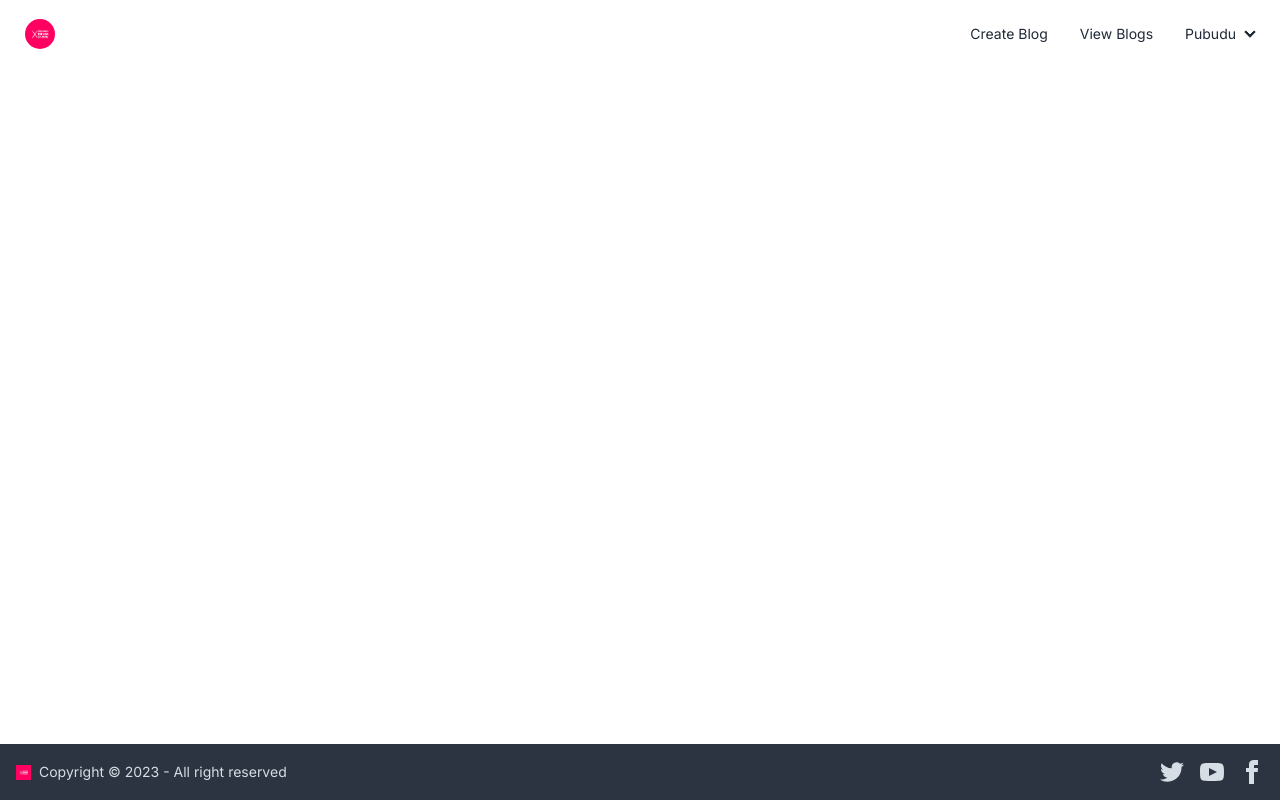
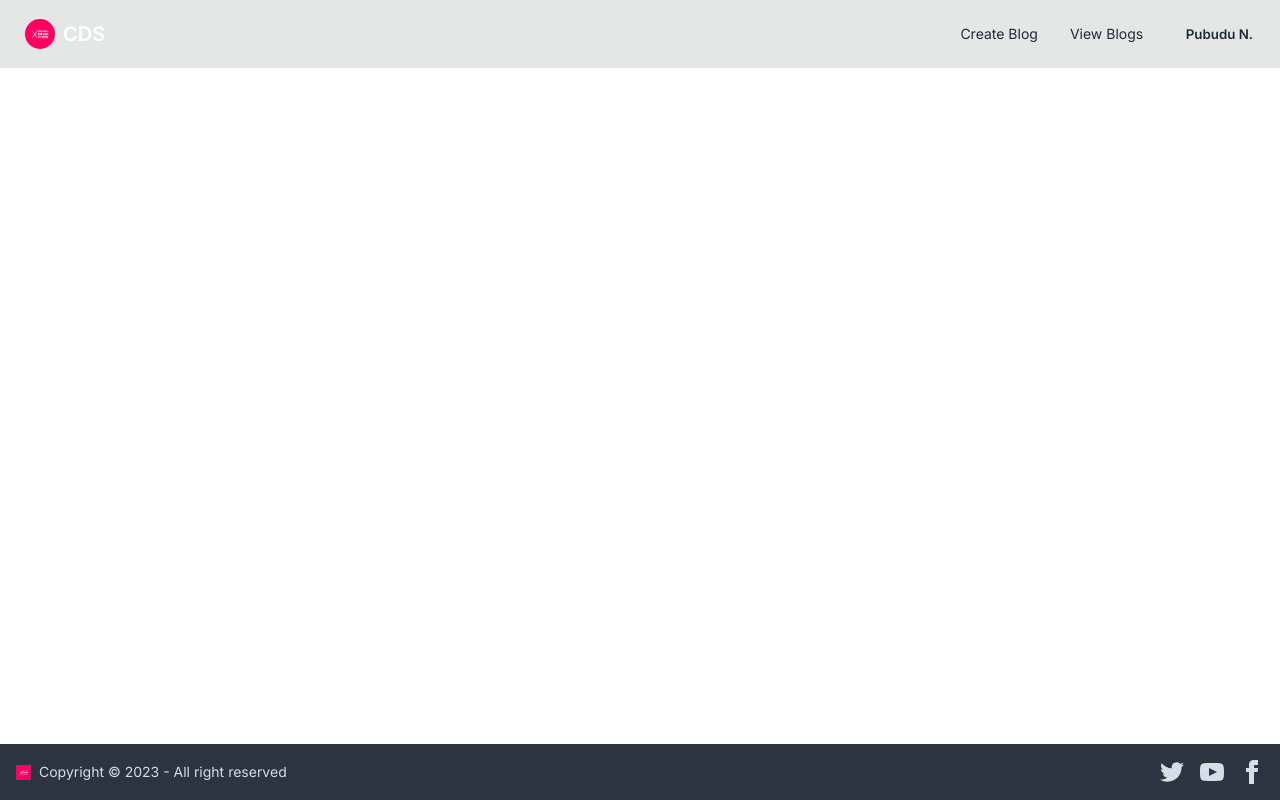
Before and after one commit to Yasith-Heshan/Colombo_Drum_School, a Next.js app: page / in a window 1280 px wide. Built offline with nearby package versions, Linux system fonts and the light colour scheme.

Commit message:
Navigation bar fix

```diff
--- a/app/components/NavBar/NavBar.jsx
+++ b/app/components/NavBar/NavBar.jsx
@@ -6,7 +6,7 @@ import {usePathname} from "next/navigation";
 import PageLink from "@/app/components/NavBar/PageLink";
 import Image from "next/image";
 
-const NavBar = () => {
+const NavBar = ({children}) => {
     const pathname = usePathname();
     const pages = {
         'Create Blog': '/create_blog',
@@ -20,36 +20,111 @@ const NavBar = () => {
     }, [pathname])
     const [homePageColor, setHomePageColor] = useState('text-gray-400');
     return (
-        <div className="navbar bg-base-100">
+        <>
+            {/*<div className="sm:navbar bg-base-100">*/}
+            {/*    <div className="flex-1">*/}
+            {/*        <div className={'btn btn-ghost'}>*/}
+            {/*            <Image className={'rounded-full'} src={'/logo.jpg'} alt={'logo'} width={30} height={30}/>*/}
+            {/*            <Link href={'/'} className={`${homePageColor}  text-xl`}>CDS</Link>*/}
+            {/*        </div>*/}
+            {/*    </div>*/}
+            {/*    <div className="flex-none">*/}
+            {/*        <ul className="menu menu-horizontal px-1">*/}
+            {/*            {*/}
+            {/*                Object.keys(pages).map(*/}
+            {/*                    (title, index) => (*/}
+            {/*                        <PageLink key={index} pages={pages} title={title} index={index}*/}
+            {/*                                  pathname={pathname}/>*/}
+            {/*                    )*/}
+            {/*                )*/}
+            {/*            }*/}
+            {/*            <li>*/}
+            {/*                <details>*/}
+            {/*                    <summary>*/}
+            {/*                        Pubudu*/}
+            {/*                    </summary>*/}
+            {/*                    <ul className="p-2 bg-base-100 rounded-t-none">*/}
+            {/*                        <li><a>Create Student User</a></li>*/}
+            {/*                        <li><a>SignOut</a></li>*/}
+            {/*                    </ul>*/}
+            {/*                </details>*/}
+            {/*            </li>*/}
+            {/*        </ul>*/}
+            {/*    </div>*/}
+            {/*</div>*/}
+
+            <div className="drawer">
+                <input id="my-drawer-3" type="checkbox" className="drawer-toggle"/>
+                <div className="drawer-content flex flex-col">
+                    {/* Navbar */}
+                    <div className="w-full navbar bg-base-300">
+                        <div className="flex-none lg:hidden">
+                            <label htmlFor="my-drawer-3" aria-label="open sidebar" className="btn btn-square btn-ghost">
+                                <svg xmlns="http://www.w3.org/2000/svg" fill="none" viewBox="0 0 24 24"
+                                     className="inline-block w-6 h-6 stroke-current">
+                                    <path strokeLinecap="round" strokeLinejoin="round" strokeWidth="2"
+                                          d="M4 6h16M4 12h16M4 18h16"></path>
+                                </svg>
+                            </label>
+                        </div>
                         <div className="flex-1">
                             <div className={'btn btn-ghost'}>
-                    <Image className={'rounded-full'} src={'/logo.jpg'} alt={'logo'} width={30} height={30}/>
+                                <Image className={'rounded-full'} src={'/logo.jpg'} alt={'logo'} width={30}
+                                       height={30}/>
                                 <Link href={'/'} className={`${homePageColor}  text-xl`}>CDS</Link>
                             </div>
                         </div>
-            <div className="flex-none">
-                <ul className="menu menu-horizontal px-1">
+                        <div className="flex-none hidden lg:block">
+                            <ul className="menu menu-horizontal">
                                 {
                                     Object.keys(pages).map(
                                         (title, index) => (
-                                <PageLink key={index} pages={pages} title={title} index={index} pathname={pathname}/>
+                                            <li key={index}>
+                                                <PageLink pages={pages} title={title} pathname={pathname}/>
+                                            </li>
+
                                         )
                                     )
                                 }
-                    <li>
-                        <details>
-                            <summary>
-                                Pubudu
-                            </summary>
-                            <ul className="p-2 bg-base-100 rounded-t-none">
-                                <li><a>Create Student User</a></li>
-                                <li><a>SignOut</a></li>
                             </ul>
-                        </details>
-                    </li>
+                            <div className="dropdown dropdown-end">
+                                <div tabIndex={0} role="button" className="btn btn-ghost rounded-btn">Pubudu N.</div>
+                                <ul tabIndex={0} className="menu dropdown-content z-[1] p-2 shadow bg-base-100 rounded-box w-52 mt-4">
+                                    <li><a>Create Student</a></li>
+                                    <li><a>Sign Out</a></li>
                                 </ul>
                             </div>
                         </div>
+                    </div>
+                    {children}
+                </div>
+                <div className="drawer-side sm:hidden">
+                    <label htmlFor="my-drawer-3" aria-label="close sidebar" className="drawer-overlay"></label>
+                    <ul className="menu p-4 w-80 min-h-full bg-base-200">
+
+                        {
+                            Object.keys(pages).map(
+                                (title, index) => (
+                                    <li key={index}>
+                                        <PageLink pages={pages} title={title} index={index}
+                                                  pathname={pathname}/>
+                                    </li>
+
+                                )
+                            )
+                        }
+                        <div className="dropdown dropdown-end">
+                            <div tabIndex={0} role="button" className="btn btn-ghost rounded-btn">Pubudu N.</div>
+                            <ul tabIndex={0} className="menu dropdown-content z-[1] p-2 shadow bg-base-100 rounded-box w-52 mt-4">
+                                <li><a>Create Student</a></li>
+                                <li><a>Sign Out</a></li>
+                            </ul>
+                        </div>
+                    </ul>
+
+                </div>
+            </div>
+        </>
     );
 }
 
--- a/app/components/NavBar/PageLink.jsx
+++ b/app/components/NavBar/PageLink.jsx
@@ -1,7 +1,7 @@
 import Link from "next/link";
 import {useEffect, useState} from "react";
 
-const PageLink = ({pages, title, index,pathname}) =>{
+const PageLink = ({pages, title,pathname}) =>{
     const [background, setBackground] = useState('')
     useEffect(()=>{
         if(pathname===pages[title]){
@@ -10,7 +10,7 @@ const PageLink = ({pages, title, index,pathname}) =>{
 
     },[pages, pathname, title])
    return (
-       <li key={index}><Link className={`${background}`} href={pages[title]}>{title}</Link></li>
+       <Link className={`${background}`} href={pages[title]}>{title}</Link>
    )
 }
 
--- a/app/create_blog/page.jsx
+++ b/app/create_blog/page.jsx
@@ -35,10 +35,11 @@ const CreateBlog = () => {
 
     return (
         <>
-            <NavBar/>
+            <NavBar>
                 <div className={'m-10 p-10 bg-gray-800 rounded shadow-lg shadow-gray-400'}>
                     <div className="sm:flex sm:justify-between sm:items-center">
-                    <input className={'input input-bordered w-full sm:max-w-xs m-1 placeholder:text-center'} placeholder={'Title'} value={title}
+                        <input className={'input input-bordered w-full sm:max-w-xs m-1 placeholder:text-center'}
+                               placeholder={'Title'} value={title}
                                onChange={(event) => {
                                    setTitle(event.target.value);
                                }}/>
@@ -58,9 +59,12 @@ const CreateBlog = () => {
                     </div>
 
                 </div>
+            </NavBar>
             <Footer/>
         </>
-    );
+
+    )
+        ;
 }
 
 export default CreateBlog;
--- a/app/view_blogs/page.jsx
+++ b/app/view_blogs/page.jsx
@@ -5,15 +5,15 @@ import Blog from "@/app/components/Blog";
 import NavBar from "@/app/components/NavBar/NavBar";
 import Footer from "@/app/components/Footer";
 
-const ViewBlogs = ()=>{
+const ViewBlogs = () => {
 
     const [blogList, setBlogList] = useState([])
 
     useEffect(() => {
         return async () => {
             const data = await retrieveBlog();
-            console.log('from view page',data);
-            setBlogList([...blogList,...data]);
+            console.log('from view page', data);
+            setBlogList([...blogList, ...data]);
         };
     }, []);
 
@@ -21,12 +21,12 @@ const ViewBlogs = ()=>{
 
     return (
         <>
-            <NavBar/>
+            <NavBar>
                 {
                     blogList[0] && (
-                <div className="grid grid-cols-3">
+                        <div className="sm:grid sm:grid-cols-2 lg:grid-cols-3">
                             {
-                        blogList.map((data,index)=> {
+                                blogList.map((data, index) => {
                                         return <Blog key={index} data={data}/>
                                     }
                                 )
@@ -34,6 +34,7 @@ const ViewBlogs = ()=>{
                         </div>
                     )
                 }
+            </NavBar>
             <Footer/>
         </>
     );
```
Lines whose indentation alone changed are shown as unchanged.
